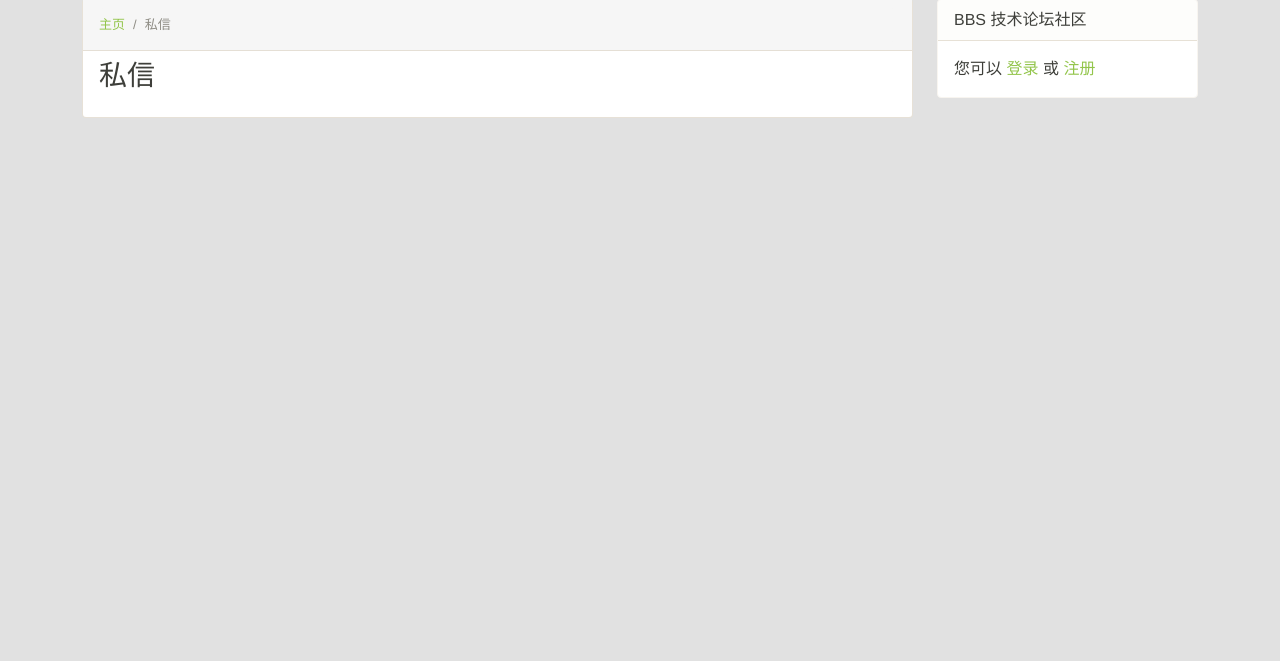
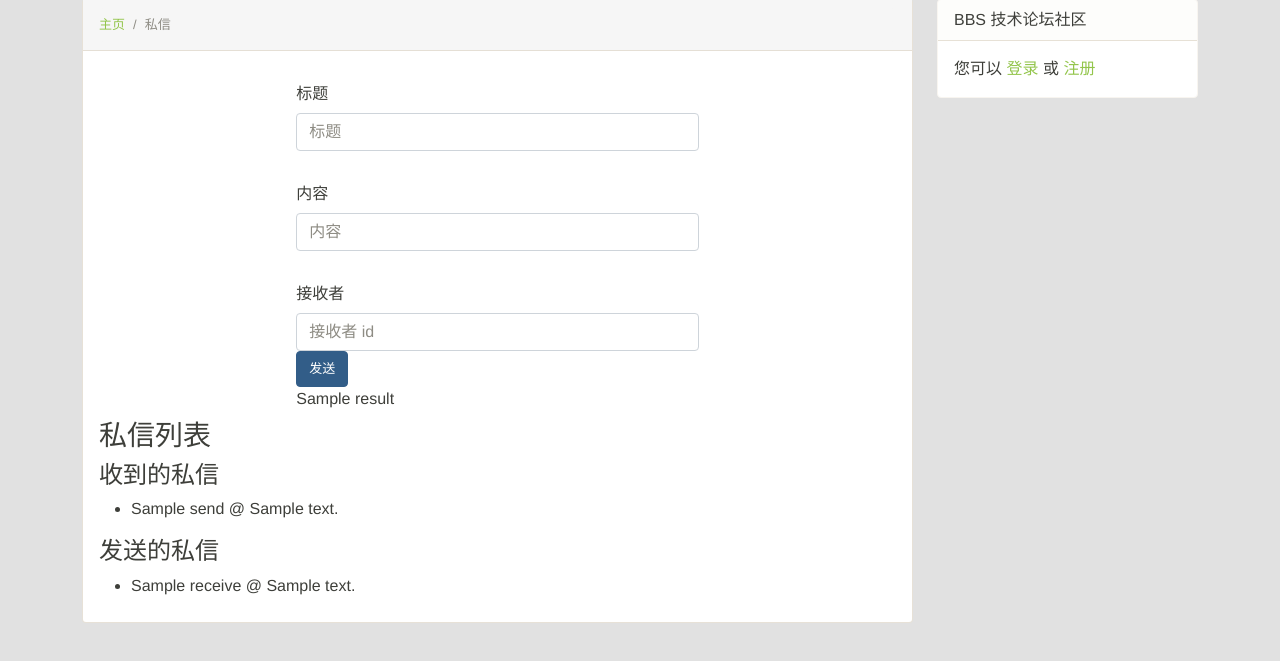
Before and after one commit to wtraceback/BBS, a Flask app: template templates/message/index.html in a window 1280 px wide. Shown: the part 73-734 px from the top of the page. Run offline with Flask 2, Linux system fonts and the light colour scheme; the template is opened without the code that fills it: most values are stand-ins (such as "Sample title", 1, 10 or a date in 2020); some libraries are stand-ins or nearby versions.

Commit message:
私信的发送和显示

```diff
--- a/templates/message/index.html
+++ b/templates/message/index.html
@@ -13,12 +13,54 @@
             </ol>
         </div>
 
+        <div class="row justify-content-center">
+            <form class="form col-6" method="post" action="{{ url_for('message.add') }}">
+                <div class="form-group">
+                    <label class="col-form-label mt-4" for="title">标题</label>
+                    <input type="text" class="form-control" placeholder="标题" name="title" id="title">
+                </div>
+
+                <div class="form-group">
+                    <label class="col-form-label mt-4" for="content">内容</label>
+                    <input type="text" class="form-control" placeholder="内容" name="content" id="content">
+                </div>
+
+                <div class="form-group">
+                    <label class="col-form-label mt-4" for="to">接收者</label>
+                    <input type="text" class="form-control" placeholder="接收者 id" name="to" id="to">
+                </div>
+
+                <div class="form-group">
+                    <input type="submit" class="btn btn-primary btn-md" value="发送">
+                </div>
+
+                <div class="form-group">
+                    {{ result }}
+                </div>
+            </form>
+        </div>
+
         <div class="topic_content">
-            <div class="markdown-text">
-                <h3>私信</h3>
-                <p>
-
-                </p>
+            <h3>私信列表</h3>
+            <div>
+                <h4>收到的私信</h4>
+                <ul>
+                    {% for m in sends %}
+                        <li>
+                            {{ m.title }} @ {{ m.content }}
+                        </li>
+                    {% endfor %}
+                </ul>
+            </div>
+            <div>
+                <h4>发送的私信</h4>
+                <ul>
+                    {% for m in receives %}
+                        <li>
+                            {{ m.title }} @ {{ m.content }}
+                        </li>
+                    {% endfor %}
+                </ul>
             </div>
         </div>
     </div>
```
Also changed, not shown: models/message.py (added, +27 -0 lines), routes/message.py (+22 -1 lines).
